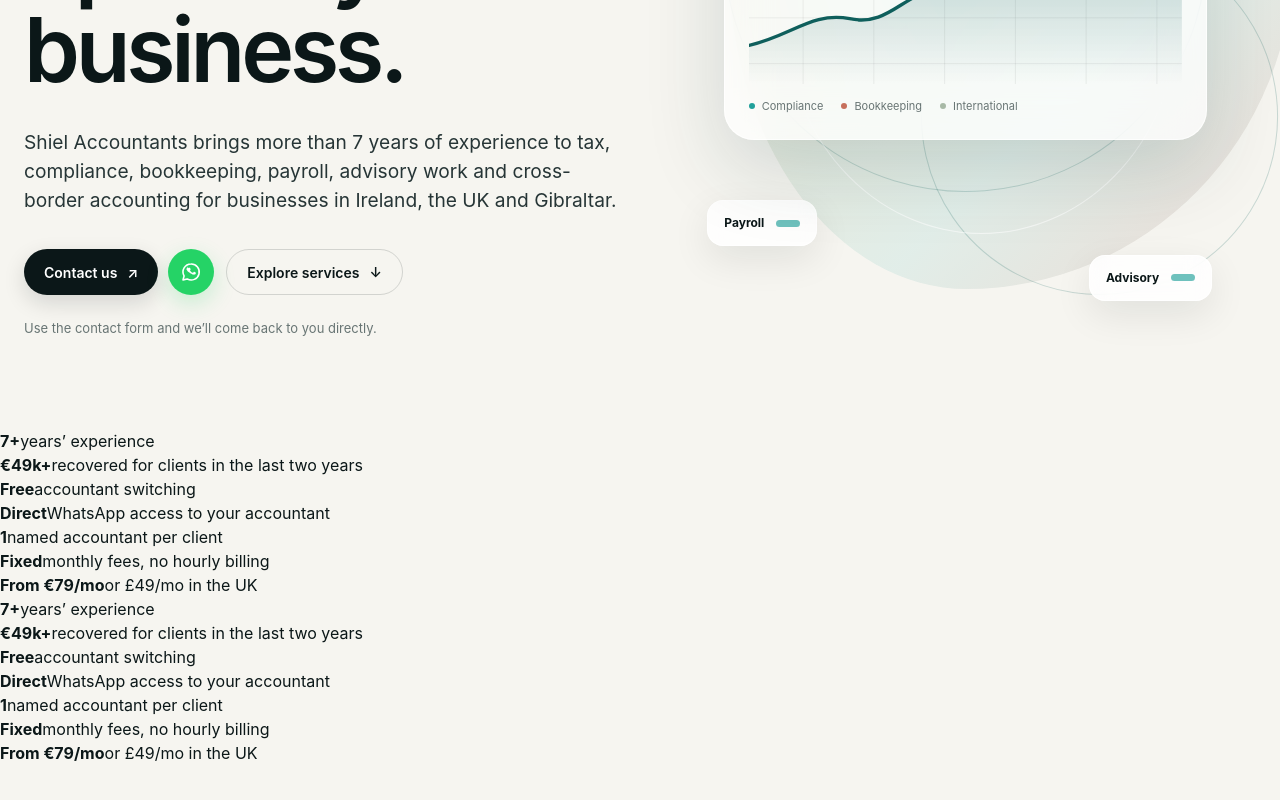
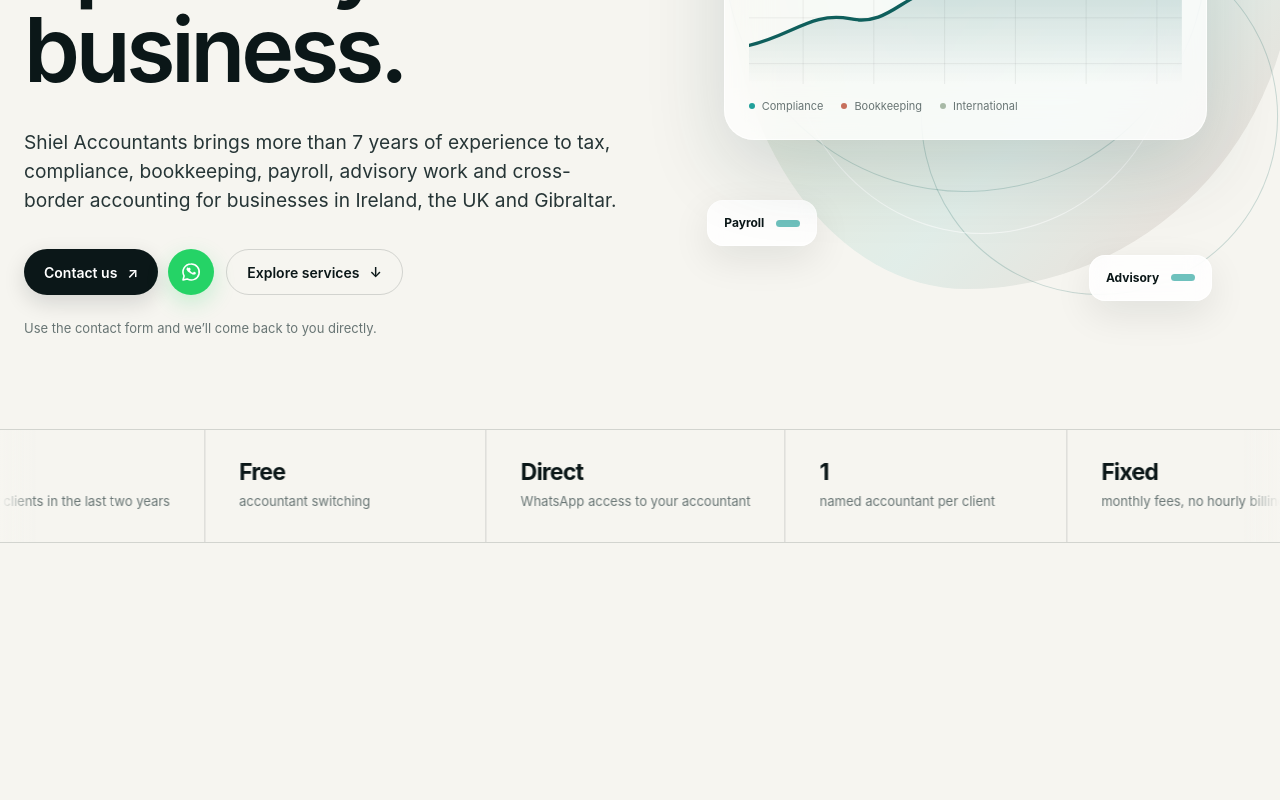
Before and after one commit to victoriashiel/Shiel-ltd, a Next.js app: page / in a window 1280 px wide. Shown: the part 470-1270 px from the top of the page. Built offline with nearby package versions, Linux system fonts and the light colour scheme; no server answers.

Commit message:
Style continuous homepage proof marquee

```diff
--- a/app/globals.css
+++ b/app/globals.css
@@ -110,10 +110,18 @@ h3 { font-size: clamp(1.35rem, 2.1vw, 2rem); }
 .metric-card i { width: 24px; height: 7px; border-radius: 99px; background: var(--teal-bright); opacity: .65; }
 .metric-a { top: 7%; right: 4%; }.metric-b { bottom: 12%; left: 0; }.metric-c { bottom: 3%; right: 8%; }
 
-.proof-strip { width: var(--page); margin: 0 auto; border-top: 1px solid var(--line); border-bottom: 1px solid var(--line); display: grid; grid-template-columns: repeat(4,1fr); }
-.proof-strip div { padding: 30px 24px; min-height: 105px; display: flex; flex-direction: column; justify-content: center; border-right: 1px solid var(--line); }
-.proof-strip div:first-child { padding-left: 0; }.proof-strip div:last-child { border-right: 0; }
-.proof-strip strong { font-size: 21px; letter-spacing: -.03em; }.proof-strip span { color: var(--muted); font-size: 13px; margin-top: 4px; }
+.proof-marquee { width: 100%; margin: 0 auto; border-top: 1px solid var(--line); border-bottom: 1px solid var(--line); overflow: hidden; }
+.proof-marquee-viewport { position: relative; overflow: hidden; }
+.proof-marquee-viewport::before, .proof-marquee-viewport::after { content: ""; position: absolute; inset-block: 0; width: max(36px, calc((100vw - var(--page)) / 2)); z-index: 2; pointer-events: none; }
+.proof-marquee-viewport::before { left: 0; background: linear-gradient(90deg, var(--cloud), transparent); }
+.proof-marquee-viewport::after { right: 0; background: linear-gradient(270deg, var(--cloud), transparent); }
+.proof-marquee-track { display: flex; width: max-content; min-width: 100%; animation: proof-marquee-scroll 34s linear infinite; will-change: transform; }
+.proof-marquee-copy { display: flex; }
+.proof-marquee-item { min-width: clamp(250px, 22vw, 360px); min-height: 112px; padding: 30px 34px; display: flex; flex-direction: column; justify-content: center; border-right: 1px solid var(--line); }
+.proof-marquee-item strong { font-size: clamp(22px, 1.8vw, 30px); line-height: 1; letter-spacing: -.035em; }
+.proof-marquee-item span { max-width: 290px; margin-top: 8px; color: var(--muted); font-size: 13px; line-height: 1.45; }
+.proof-marquee:hover .proof-marquee-track, .proof-marquee:focus-within .proof-marquee-track { animation-play-state: paused; }
+@keyframes proof-marquee-scroll { from { transform: translate3d(0,0,0); } to { transform: translate3d(-50%,0,0); } }
 
 .section-heading { max-width: 850px; }
 .section-heading > p:last-child { max-width: 680px; color: var(--muted); font-size: 18px; line-height: 1.6; margin: 28px 0 0; }
@@ -219,7 +227,7 @@ h3 { font-size: clamp(1.35rem, 2.1vw, 2rem); }
   .mobile-nav.is-open { max-height: min(78vh, 760px); opacity: 1; padding: 18px; border-color: var(--line); overflow-y: auto; }.mobile-nav nav { display: flex; flex-direction: column; gap: 5px; }.mobile-nav nav > a:not(.button) { padding: 13px 8px; border-bottom: 1px solid var(--line); font-size: 17px; }.mobile-nav .button { margin-top: 12px; width: 100%; }.mobile-nav-group { border-bottom: 1px solid var(--line); }.mobile-nav-group-trigger { width: 100%; border: 0; background: transparent; color: var(--ink); font: inherit; display: flex; align-items: center; justify-content: space-between; gap: 16px; padding: 13px 8px; font-size: 17px; cursor: pointer; text-align: left; }.mobile-nav-group-trigger span { transition: transform .2s ease; }.mobile-nav-group-trigger[aria-expanded="true"] span { transform: rotate(45deg); }.mobile-nav-group > div { display: grid; padding: 0 4px 10px 16px; }.mobile-nav-group a { padding: 10px 8px; font-size: 15px; color: var(--ink-soft); }
   .section-pad { padding: 88px 0; } h1 { font-size: clamp(3.15rem, 14vw, 5.6rem); } h2 { font-size: clamp(2.35rem, 10vw, 4rem); }
   .hero { min-height: auto; padding-top: 72px; padding-bottom: 72px; gap: 55px; }.hero-intro { font-size: 17px; }.finance-canvas { min-height: 430px; }.ledger-card { width: 94%; left: 1%; top: 18%; padding: 18px; border-radius: 22px; }.metric-card { padding: 10px 12px; }
-  .proof-strip { grid-template-columns: repeat(2,1fr); }.proof-strip div { border-bottom: 1px solid var(--line); }.proof-strip div:nth-child(2) { border-right: 0; }.proof-strip div:nth-child(3), .proof-strip div:nth-child(4) { border-bottom: 0; }.proof-strip div:first-child { padding-left: 18px; }
+  .proof-marquee-item { min-width: 260px; min-height: 104px; padding: 26px 24px; }.proof-marquee-viewport::before, .proof-marquee-viewport::after { width: 24px; }
   .service-grid { grid-template-columns: 1fr; margin-top: 45px; }.service-card { min-height: 260px; grid-template-columns: 36px 1fr auto; padding: 22px; gap: 14px; }
   .dark-panel, .international-section { width: calc(100vw - 12px); padding-left: 22px; padding-right: 22px; }.dark-cards { grid-template-columns: 1fr; }.persona-card { min-height: 260px; }.process-row { grid-template-columns: 35px 1fr; }.process-row p { grid-column: 2; }.international-section { min-height: 650px; }
   .insight-grid { grid-template-columns: 1fr; margin-top: 45px; }.insight-card { min-height: 280px; }
@@ -232,4 +240,7 @@ h3 { font-size: clamp(1.35rem, 2.1vw, 2rem); }
 @media (prefers-reduced-motion: reduce) {
   html { scroll-behavior: auto; }
   *, *::before, *::after { animation-duration: .01ms !important; animation-iteration-count: 1 !important; transition-duration: .01ms !important; scroll-behavior: auto !important; }
+  .proof-marquee-viewport { overflow-x: auto; }
+  .proof-marquee-viewport::before, .proof-marquee-viewport::after, .proof-marquee-copy { display: none; }
+  .proof-marquee-track { width: max-content; animation: none !important; }
 }
```
